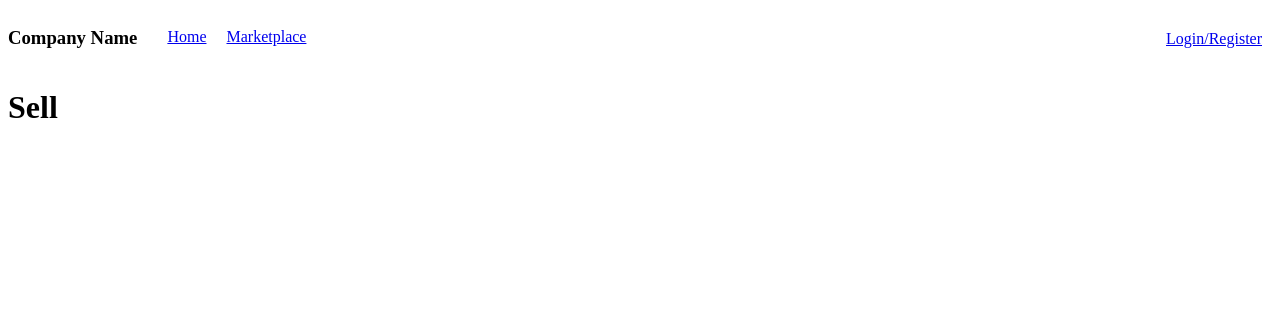
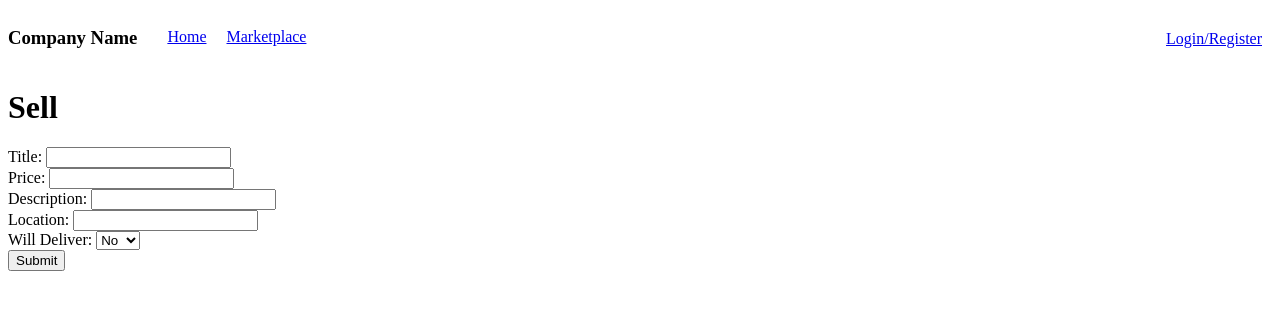
Before and after one commit to loulian444/strangers-things, a React (Vite) app: page /sell in a window 1280 px wide. Shown: the top 310 px of the page. Built offline with nearby package versions, Linux system fonts and the light colour scheme.

Commit message:
sell form done

```diff
--- a/src/components/Sell.jsx
+++ b/src/components/Sell.jsx
@@ -1,8 +1,15 @@
+import { useState } from "react";
+import SellForm from "./SellForm.jsx";
+
 const Sell = ({ token }) => {
-  console.log(token)
+  console.log(token);
+  const [productInfo, setProductInfo] = useState({});
+
+  console.log(productInfo);
+
   return (
     <>
-      <h1>Sell</h1>
+      <SellForm setProductInfo={setProductInfo} />
     </>
   );
 };
--- /dev/null
+++ b/src/components/SellForm.jsx
@@ -0,0 +1,92 @@
+import { useState } from "react";
+
+const SellForm = ({ setProductInfo }) => {
+  const [title, setTitle] = useState("");
+  const [price, setPrice] = useState("");
+  const [description, setDescription] = useState("");
+  const [location, setLocation] = useState("");
+  const [willDeliver, setWillDeliver] = useState("");
+
+  const sellSubmitHandler = (event) => {
+    event.preventDefault();
+
+    setProductInfo({
+      title,
+      price,
+      description,
+      location,
+      willDeliver,
+    });
+
+    setTitle("");
+    setPrice("");
+    setDescription("");
+    setLocation("");
+    setWillDeliver("");
+  };
+
+  return (
+    <>
+      <h1>Sell</h1>
+      <form onSubmit={sellSubmitHandler}>
+        <label>
+          Title:{" "}
+          <input
+            type="text"
+            name="title"
+            value={title}
+            onChange={(event) => setTitle(event.target.value)}
+            required
+          />
+        </label>
+        <br />
+        <label>
+          Price:{" "}
+          <input
+            type="text"
+            name="price"
+            value={price}
+            onChange={(event) => setPrice(event.target.value)}
+            required
+          />
+        </label>
+        <br />
+        <label>
+          Description:{" "}
+          <input
+            type="text"
+            name="description"
+            value={description}
+            onChange={(event) => setDescription(event.target.value)}
+            required
+          />
+        </label>
+        <br />
+        <label>
+          Location:{" "}
+          <input
+            type="text"
+            name="location"
+            value={location}
+            onChange={(event) => setLocation(event.target.value)}
+          />
+        </label>
+        <br />
+        <label>
+          Will Deliver:{" "}
+          <select
+            name="willDeliver"
+            onChange={(event) => setWillDeliver(event.target.value)}
+          >
+            <option value={false}>No</option>
+            <option value={true}>Yes</option>
+          </select>
+        </label>
+        <br />
+        <button>Submit</button>
+      </form>
+    </>
+  );
+};
+
+export default SellForm;
```
